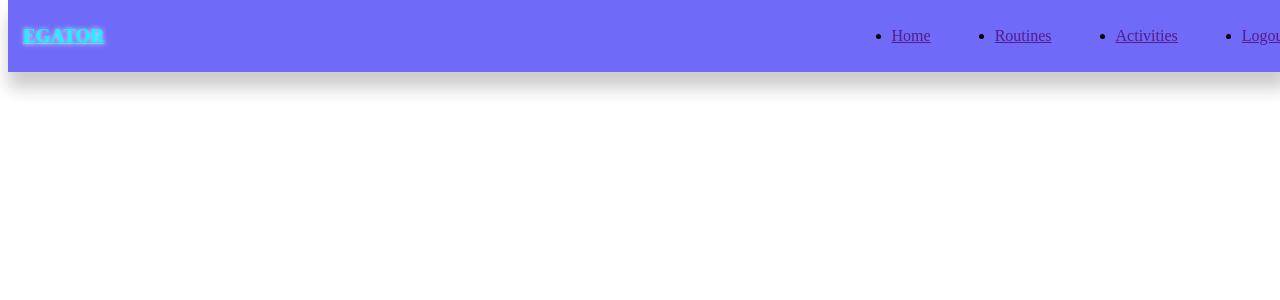
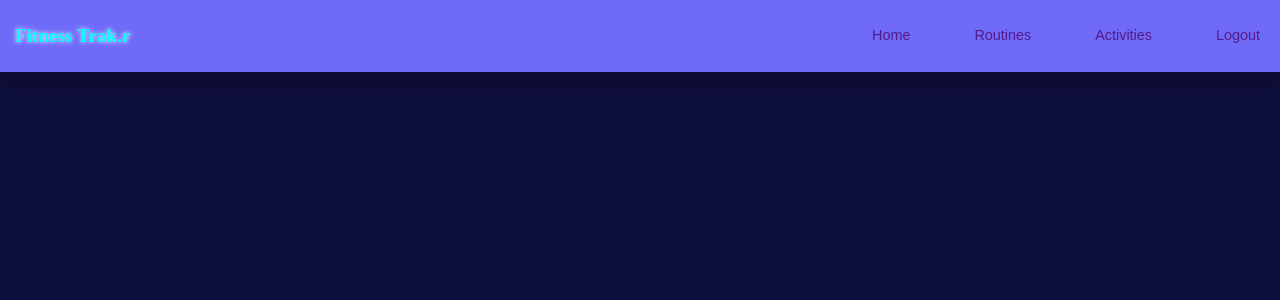
Before and after one commit to APxISO/fitness_trak.r, a React (Create React App) app: page / in a window 1280 px wide. Shown: the top 300 px of the page. Built offline with nearby package versions, Linux system fonts and the light colour scheme; a web font is replaced by a local one.

Commit message:
fixed header positioning

```diff
--- a/src/components/header/Header.jsx
+++ b/src/components/header/Header.jsx
@@ -4,17 +4,17 @@ import './header.css'
 function Header() {
 return (
     <nav>
-<div class="container nav__container">
-            <a href="" class="nav__logo">EGATOR</a>
-            <ul class="nav__items">
+<div className="nav__container">
+            <a href="" className="nav__logo">Fitness Trak.r</a>
+            <ul className="nav__items">
                 <li><a href="">Home</a></li>
                 <li><a href="">Routines</a></li>
                 <li><a href="">Activities</a></li>
                 <li><a href="">Logout</a></li>
             </ul>
 
-            <button id="open__nav-btn"><i class="uil uil-bars"></i></button>
-            <button id="close__nav-btn"><i class="uil uil-multiply"></i></button>
+            <button id="open__nav-btn"><i className="uil uil-bars"></i></button>
+            <button id="close__nav-btn"><i className="uil uil-multiply"></i></button>
         </div>
         </nav>
 )
--- a/src/components/header/header.css
+++ b/src/components/header/header.css
@@ -5,6 +5,7 @@
 
 nav {
     margin: 0;
+    padding: 0;
     background: var(--color-primary);
     width: 100vw;
     height: 4.5rem;
@@ -23,6 +24,7 @@ nav button {
     display: flex;
     align-items: center;
     justify-content: space-between;
+
 }
 
 .avatar {
@@ -46,6 +48,8 @@ nav button {
     display: flex;
     align-items: center;
     gap: 4rem;
+    list-style-type: none;
+    margin-right: 20px;
 }
 
 .nav__profile {
@@ -63,12 +67,14 @@ nav button {
     visibility: hidden;
     opacity: 0;
     transition: var(--transition);
+    list-style-type: none;
 }
 
 /* show nav ul when nav profile is hovered */
 .nav__profile:hover > ul {
     visibility: visible;
     opacity: 1;
+
 }
 
 .nav__profile ul li a {
@@ -76,6 +82,7 @@ nav button {
     background: var(--color-gray-900);
     display: block;
     width: 100%;
+
 }
 
 .nav__profile ul li:last-child a {
--- a/src/index.css
+++ b/src/index.css
@@ -29,7 +29,22 @@
 
 
 
+* {
+    margin: 0;
+    padding: 0;
+    outline: 0;
+    border: 0;
+    appearance: 0;
+    list-style: none;
+    text-decoration: none;
+    box-sizing: border-box;
+}
+
 body {
-    background: white;
-    color: black;
+    font-family: 'Montserrat', sans-serif;
+    line-height: 1.6;
+    color: var(--color-gray-200);
+    overflow: hidden;
+    background: var(--color-bg);
+    font-size: 0.9rem;
 }
```
